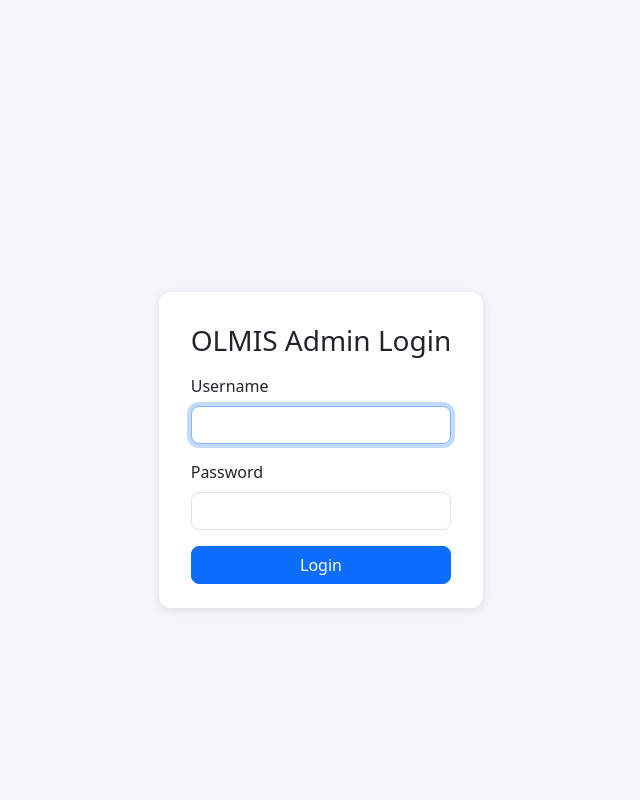
After one commit to avimallik/olmis_automation, a Flask app: page /olmisAdmin in a window 1280 px wide. The commit adds this page. Shown: the whole page, without its empty margins (319-959 px from the left). Run offline with Flask 3, Linux system fonts and the light colour scheme; some libraries are stand-ins or nearby versions.

Commit message:
Added respective urls in the OLMIS Admin Panel

```diff
--- a/app.py
+++ b/app.py
@@ -9,6 +9,7 @@ from record_area import record_area_bp, init_mysql as init_record_area_mysql
 from record_member_of_bar_association import record_member_of_bar_association_bp, init_mysql as init_member_of_bar_association_mysql
 from record_application_type import record_application_type_bp, init_mysql as init_application_type_mysql
 from record_register import record_register_bp, init_mysql as init_record_register_mysql
+from olmis_admin import olmis_admin_bp, init_mysql as init_admin_mysql
 
 
 app = Flask(__name__)
@@ -31,6 +32,7 @@ init_record_area_mysql(mysql)
 init_member_of_bar_association_mysql(mysql)
 init_application_type_mysql(mysql)
 init_record_register_mysql(mysql)
+init_admin_mysql(mysql)
 
 @app.route('/')
 def home():
@@ -44,6 +46,7 @@ app.register_blueprint(record_area_bp)
 app.register_blueprint(record_member_of_bar_association_bp)
 app.register_blueprint(record_application_type_bp)
 app.register_blueprint(record_register_bp)
+app.register_blueprint(olmis_admin_bp)
 
 if __name__ == "__main__":
     app.run(debug=True)
--- /dev/null
+++ b/olmis_admin.py
@@ -0,0 +1,37 @@
+from flask import Blueprint, render_template, request, redirect, url_for, flash, session, current_app
+import hashlib
+
+olmis_admin_bp = Blueprint('olmis_admin', __name__, url_prefix='')
+
+mysql = None
+def init_mysql(mysql_obj):
+    global mysql
+    mysql = mysql_obj
+
+@olmis_admin_bp.route('/olmisAdmin', methods=['GET', 'POST'])
+def login():
+    if 'admin_logged_in' in session and session['admin_logged_in']:
+        return redirect(url_for('record_register.record_register'))
+
+    if request.method == 'POST':
+        username = request.form.get('username')
+        password = request.form.get('password')
+        md5_password = hashlib.md5(password.encode()).hexdigest()
+
+        cur = mysql.connection.cursor()
+        cur.execute("SELECT id FROM tbl_admin WHERE username=%s AND password=%s", (username, md5_password))
+        admin = cur.fetchone()
+        cur.close()
+        if admin:
+            session['admin_logged_in'] = True
+            session['admin_username'] = username
+            return redirect(url_for('record_register.record_register'))
+        else:
+            flash("Invalid username or password", "danger")
+            return render_template('olmis_admin.html')
+    return render_template('olmis_admin.html')
+
+@olmis_admin_bp.route('/olmisLogout')
+def logout():
+    session.clear()
+    return redirect(url_for('olmis_admin.login'))
--- /dev/null
+++ b/templates/olmis_admin.html
@@ -0,0 +1,47 @@
+<!DOCTYPE html>
+<html lang="en">
+<head>
+    <title>OLMIS Admin Login</title>
+    <meta charset="utf-8">
+    <meta name="viewport" content="width=device-width, initial-scale=1">
+    <link href="https://cdn.jsdelivr.net/npm/bootstrap@5.3.3/dist/css/bootstrap.min.css" rel="stylesheet">
+    <style>
+        body { background: #f4f6f9; }
+        .login-container {
+            margin-top: 100px;
+            max-width: 400px;
+            background: #fff;
+            border-radius: 12px;
+            box-shadow: 0 2px 10px rgba(0,0,0,0.1);
+            padding: 2rem 2rem 1.5rem 2rem;
+        }
+        .form-control { border-radius: 0.5rem; }
+        .btn-primary { border-radius: 0.5rem; }
+    </style>
+</head>
+<body>
+    <div class="container d-flex justify-content-center align-items-center min-vh-100">
+        <div class="login-container">
+            <h3 class="text-center mb-3">OLMIS Admin Login</h3>
+            {% with messages = get_flashed_messages(with_categories=true) %}
+              {% if messages %}
+                {% for category, message in messages %}
+                  <div class="alert alert-{{ category }}">{{ message }}</div>
+                {% endfor %}
+              {% endif %}
+            {% endwith %}
+            <form method="POST">
+                <div class="mb-3">
+                    <label class="form-label">Username</label>
+                    <input type="text" name="username" class="form-control" required autofocus>
+                </div>
+                <div class="mb-3">
+                    <label class="form-label">Password</label>
+                    <input type="password" name="password" class="form-control" required>
+                </div>
+                <button type="submit" class="btn btn-primary w-100">Login</button>
+            </form>
+        </div>
+    </div>
+</body>
+</html>
```
Also changed, not shown: templates/record_register.html (+6 -5 lines), 1 other file.
